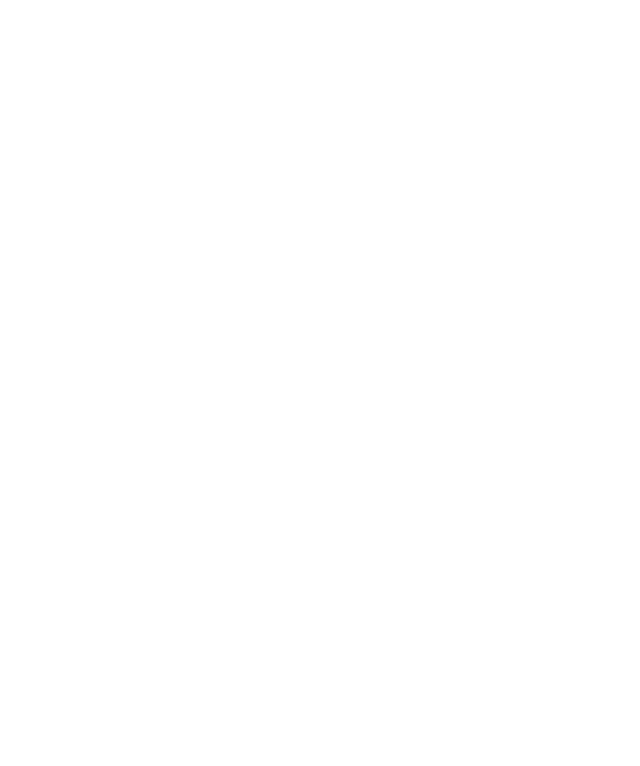
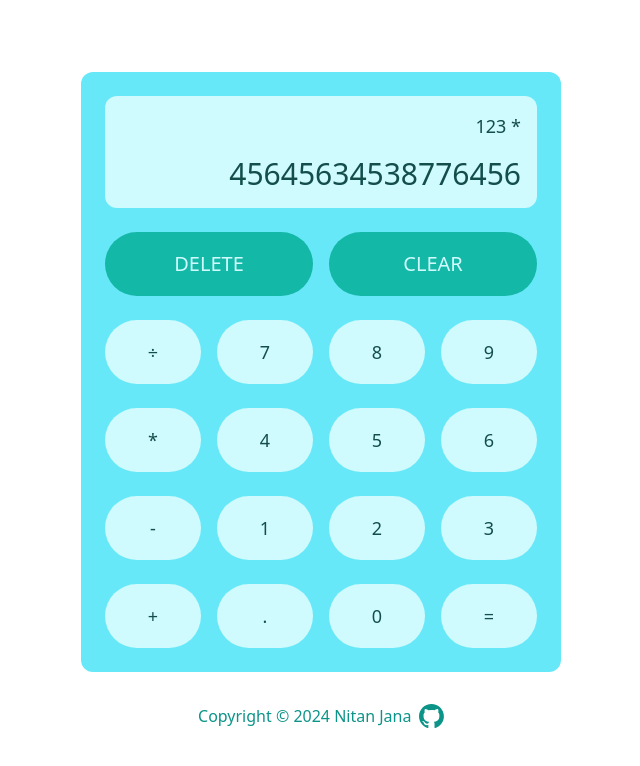
Before and after one commit to NitanJana/calculator-react, a React (Vite) app: page / in a window 1280 px wide. Shown: the top 766 px of the page, without its empty margins (319-959 px from the left). Built offline with nearby package versions, Linux system fonts and the light colour scheme.

Commit message:
feat: add app structure and styles

```diff
--- a/package.json
+++ b/package.json
@@ -24,7 +24,8 @@
     "eslint-plugin-react-hooks": "^4.6.0",
     "eslint-plugin-react-refresh": "^0.4.5",
     "postcss": "^8.4.33",
-    "prettier": "3.2.4",
+    "prettier": "^3.2.4",
+    "prettier-plugin-tailwindcss": "^0.5.11",
     "tailwindcss": "^3.4.1",
     "vite": "^5.0.8"
   }
--- a/src/App.jsx
+++ b/src/App.jsx
@@ -1,7 +1,36 @@
+import Footer from './components/Footer';
 import './styles/App.css';
 
 function App() {
-  return <></>;
+  return (
+    <div className="flex h-screen flex-col items-center justify-center gap-8 p-8">
+      <main className="grid grid-cols-[repeat(4,minmax(auto,6rem))] grid-rows-[minmax(6rem,auto)_repeat(5,minmax(auto,4rem))] gap-x-4 gap-y-6 rounded-xl bg-cyan-300 p-6">
+        <div className="col-span-4 flex flex-col items-end justify-around gap-4 rounded-xl bg-cyan-100 p-4">
+          <div className="break-all text-lg font-medium text-teal-900">123 *</div>
+          <div className="break-all text-3xl font-medium text-teal-900">45645634538776456</div>
+        </div>
+        <button className="font- col-span-2 rounded-full bg-teal-500 text-xl font-medium text-cyan-100">DELETE</button>
+        <button className="font- col-span-2 rounded-full bg-teal-500 text-xl font-medium text-cyan-100">CLEAR</button>
+        <button className="rounded-full bg-cyan-100 text-lg text-teal-900">÷</button>
+        <button className="rounded-full bg-cyan-100 text-lg text-teal-900">7</button>
+        <button className="rounded-full bg-cyan-100 text-lg text-teal-900">8</button>
+        <button className="rounded-full bg-cyan-100 text-lg text-teal-900">9</button>
+        <button className="rounded-full bg-cyan-100 text-lg text-teal-900">*</button>
+        <button className="rounded-full bg-cyan-100 text-lg text-teal-900">4</button>
+        <button className="rounded-full bg-cyan-100 text-lg text-teal-900">5</button>
+        <button className="rounded-full bg-cyan-100 text-lg text-teal-900">6</button>
+        <button className="rounded-full bg-cyan-100 text-lg text-teal-900">-</button>
+        <button className="rounded-full bg-cyan-100 text-lg text-teal-900">1</button>
+        <button className="rounded-full bg-cyan-100 text-lg text-teal-900">2</button>
+        <button className="rounded-full bg-cyan-100 text-lg text-teal-900">3</button>
+        <button className="rounded-full bg-cyan-100 text-lg text-teal-900">+</button>
+        <button className="rounded-full bg-cyan-100 text-lg text-teal-900">.</button>
+        <button className="rounded-full bg-cyan-100 text-lg text-teal-900">0</button>
+        <button className="rounded-full bg-cyan-100 text-lg text-teal-900">=</button>
+      </main>
+      <Footer />
+    </div>
+  );
 }
 
 export default App;
--- /dev/null
+++ b/src/components/Footer.jsx
@@ -0,0 +1,12 @@
+function Footer() {
+  return (
+    <footer className="flex items-center gap-2 font-medium text-teal-600">
+      Copyright &copy; {new Date().getFullYear()} Nitan Jana
+      <a target="_blank" href="https://github.com/NitanJana" rel="noreferrer">
+        <img src="/github-mark.svg" alt="Github logo" className="h-6" />
+      </a>
+    </footer>
+  );
+}
+
+export default Footer;
```
Also changed, not shown: .prettierrc.json, public/github-mark.svg (added), 1 other file (tests, documents, lock files or other folders).
